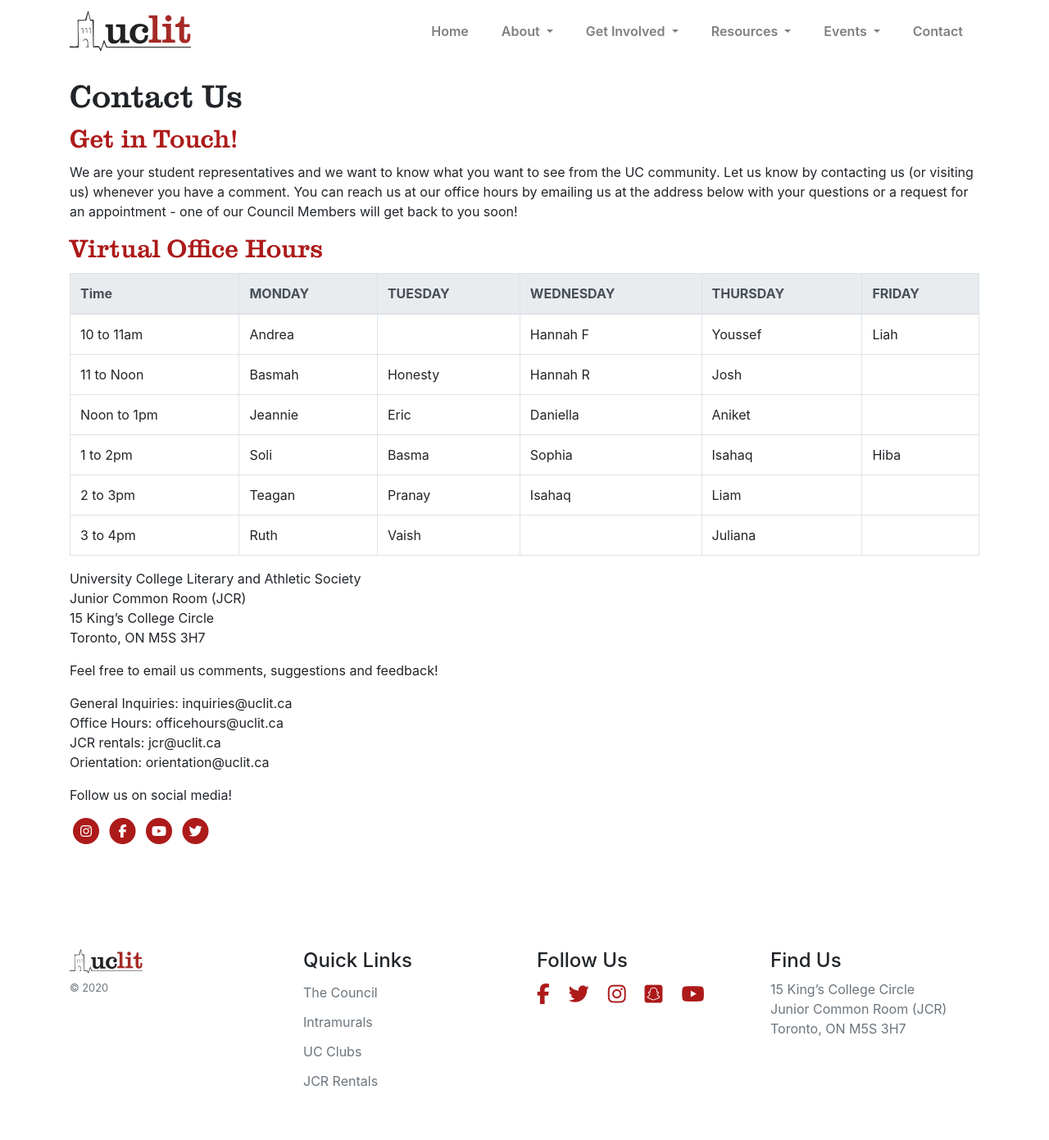
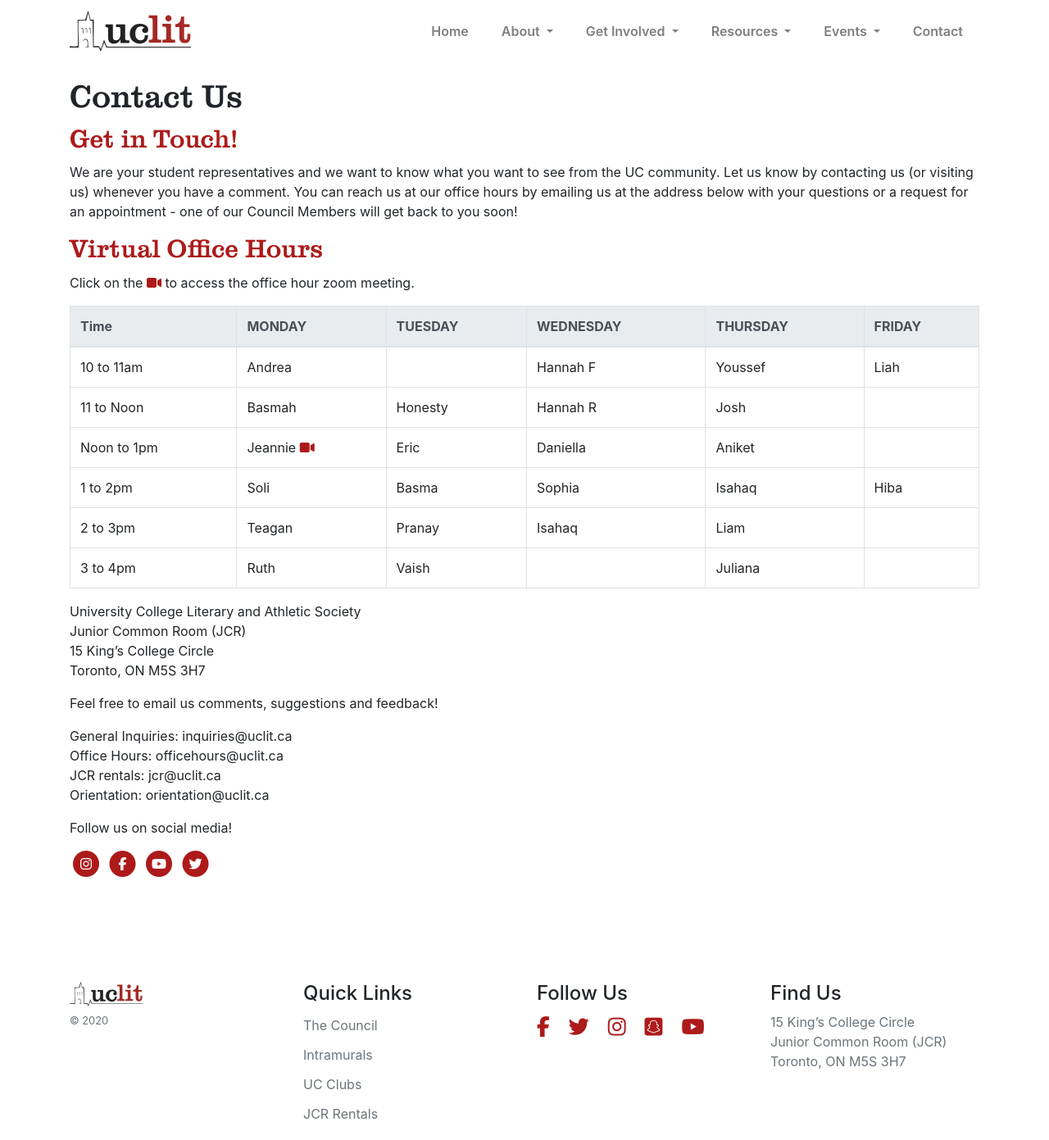
Before and after one commit to uclit-webmaster/uclit-site, a Jekyll site: the page built from contact.html, in a window 1280 px wide and 1391 px high. Shown: the whole window at 82% size. Built offline with Jekyll 4.4.1, drawn with Linux system fonts in a browser that asks for light colours; nearby versions of some CDN libraries.

Commit message:
added example zoom icon to calendar

```diff
--- a/contact.html
+++ b/contact.html
@@ -9,18 +9,20 @@ title: Contact Us
     the address below with your questions or a request for an appointment - one of our Council Members will get back to you soon!</p>
 
 <h2 class="font-secondary text-primary">Virtual Office Hours</h2>
+<p>Click on the <a href="https://utoronto.zoom.us/j/83289557342"><i class="fas fa-video"></i></a> to access the office hour zoom meeting.</p>
+<!-- HI LIAM! To add the zoom button to the calendar add " <a href="https://utoronto.zoom.us/j/83289557342"><i class="fas fa-video"></i></a>" beside the name. -->
+<!-- The space before the first "<a>" is on purpose so its not touching the name! -->
 <div class="table-responsive">
 <table class="table table-bordered">
 <thead class="thead-light"><tr><th>Time</th><th>MONDAY</th><th>TUESDAY</th><th>WEDNESDAY</th><th>THURSDAY</th><th>FRIDAY</th></tr></thead><tbody>
  <tr><td>10 to 11am </td><td>Andrea</td><td>&nbsp;</td><td>Hannah F</td><td>Youssef</td><td>Liah</td></tr>
  <tr><td>11 to Noon</td><td>Basmah</td><td>Honesty</td><td>Hannah R</td><td>Josh</td><td>&nbsp;</td></tr>
- <tr><td>Noon to 1pm</td><td>Jeannie</td><td>Eric</td><td>Daniella</td><td>Aniket</td><td>&nbsp;</td></tr>
+ <tr><td>Noon to 1pm</td><td>Jeannie <a href="https://utoronto.zoom.us/j/83289557342"><i class="fas fa-video"></i></a></td><td>Eric</td><td>Daniella</td><td>Aniket</td><td>&nbsp;</td></tr>
  <tr><td>1 to 2pm</td><td>Soli</td><td>Basma</td><td>Sophia</td><td>Isahaq</td><td>Hiba</td></tr>
  <tr><td>2 to 3pm</td><td>Teagan</td><td>Pranay</td><td>Isahaq</td><td>Liam</td><td>&nbsp;</td></tr>
  <tr><td>3 to 4pm</td><td>Ruth</td><td>Vaish</td><td>&nbsp;</td><td>Juliana</td><td></td></tr>
 </tbody></table>
 </div>
-
 <p>
     University College Literary and Athletic Society<br>
 
```
